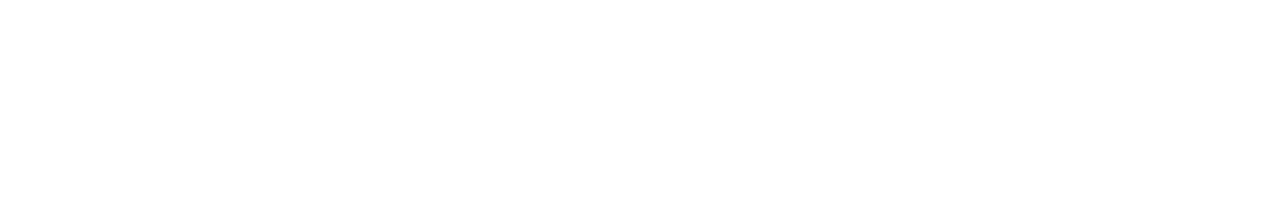
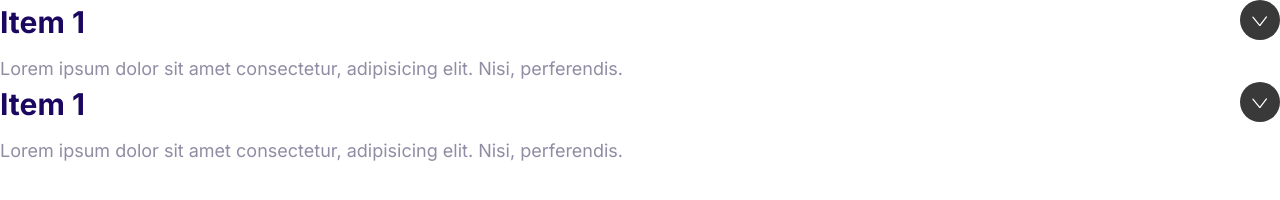
Before and after one commit to sarahnsaw/moshifyyy, a plain HTML site: page index.html in a window 1280 px wide. Drawn offline with Linux system fonts and the light colour scheme.

Commit message:
collapsibles 3

```diff
--- a/index.html
+++ b/index.html
@@ -13,5 +13,34 @@
     <link rel="stylesheet" href="css/normalize.css" />
     <link rel="stylesheet" href="css/style.css" />
   </head>
-  <body></body>
+  <body>
+    <div class="collapsible collapsible--expanded">
+      <header class="collapsible__header">
+        <h2 class="collapsible__heading">Item 1</h2>
+          <svg class="icon icon--white collapsible__chevron">
+            <use xlink:href="images/sprite.svg#chevron"></use>
+          </svg>
+        </span>
+      </header>
+      <div class="collapsible__content">
+        Lorem ipsum dolor sit amet consectetur, adipisicing elit. Nisi,
+        perferendis.
+      </div>
+    </div>
+    <div class="collapsible collapsible--expanded">
+      <header class="collapsible__header">
+        <h2 class="collapsible__heading">Item 1</h2>
+          <svg class="icon icon--white collapsible__chevron">
+            <use xlink:href="images/sprite.svg#chevron"></use>
+          </svg>
+        </span>
+      </header>
+      <div class="collapsible__content">
+        Lorem ipsum dolor sit amet consectetur, adipisicing elit. Nisi,
+        perferendis.
+      </div>
+    </div>
+    <script src="js/main.js"></script>
+
+  </body>
 </html>
```
